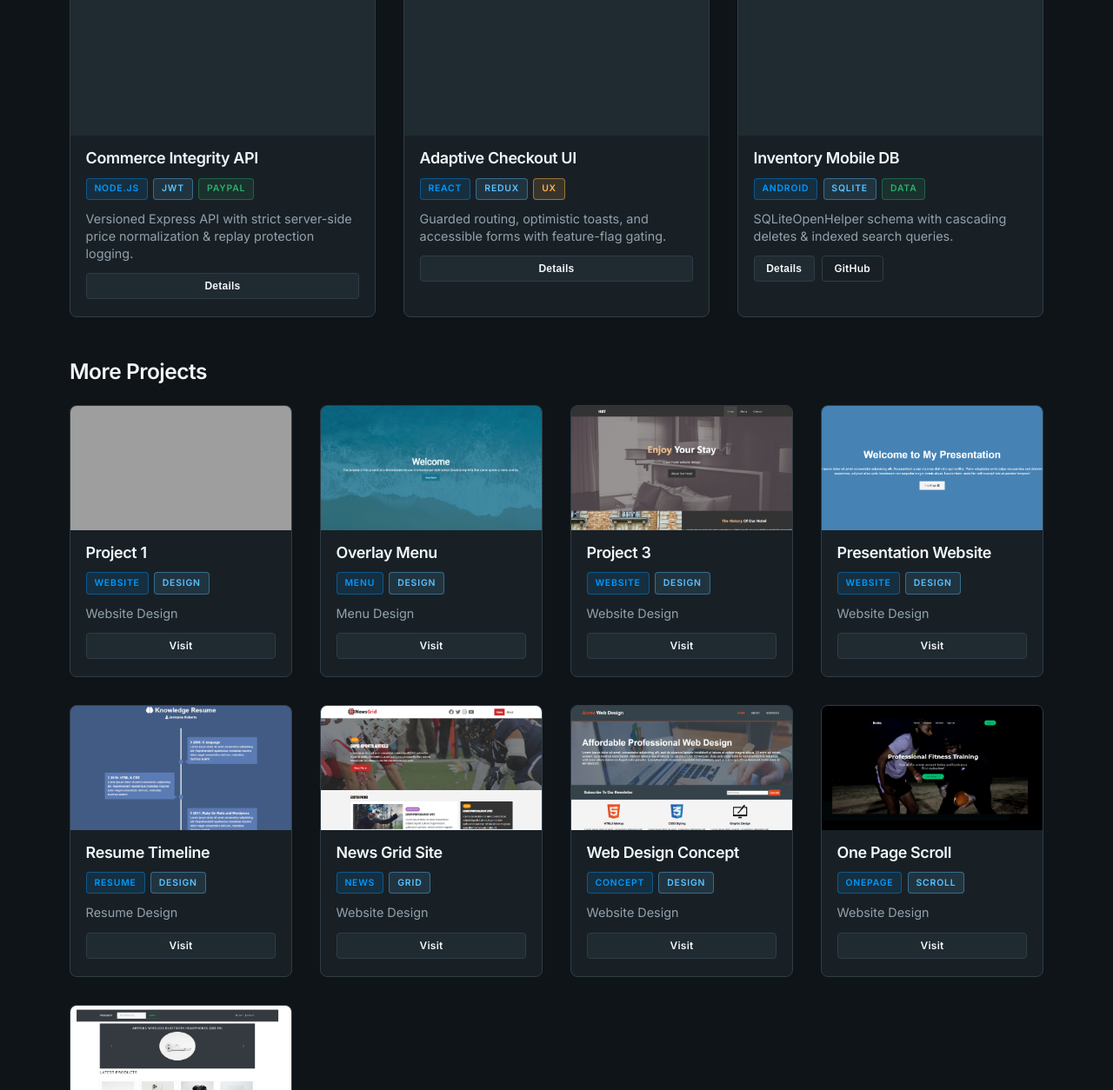
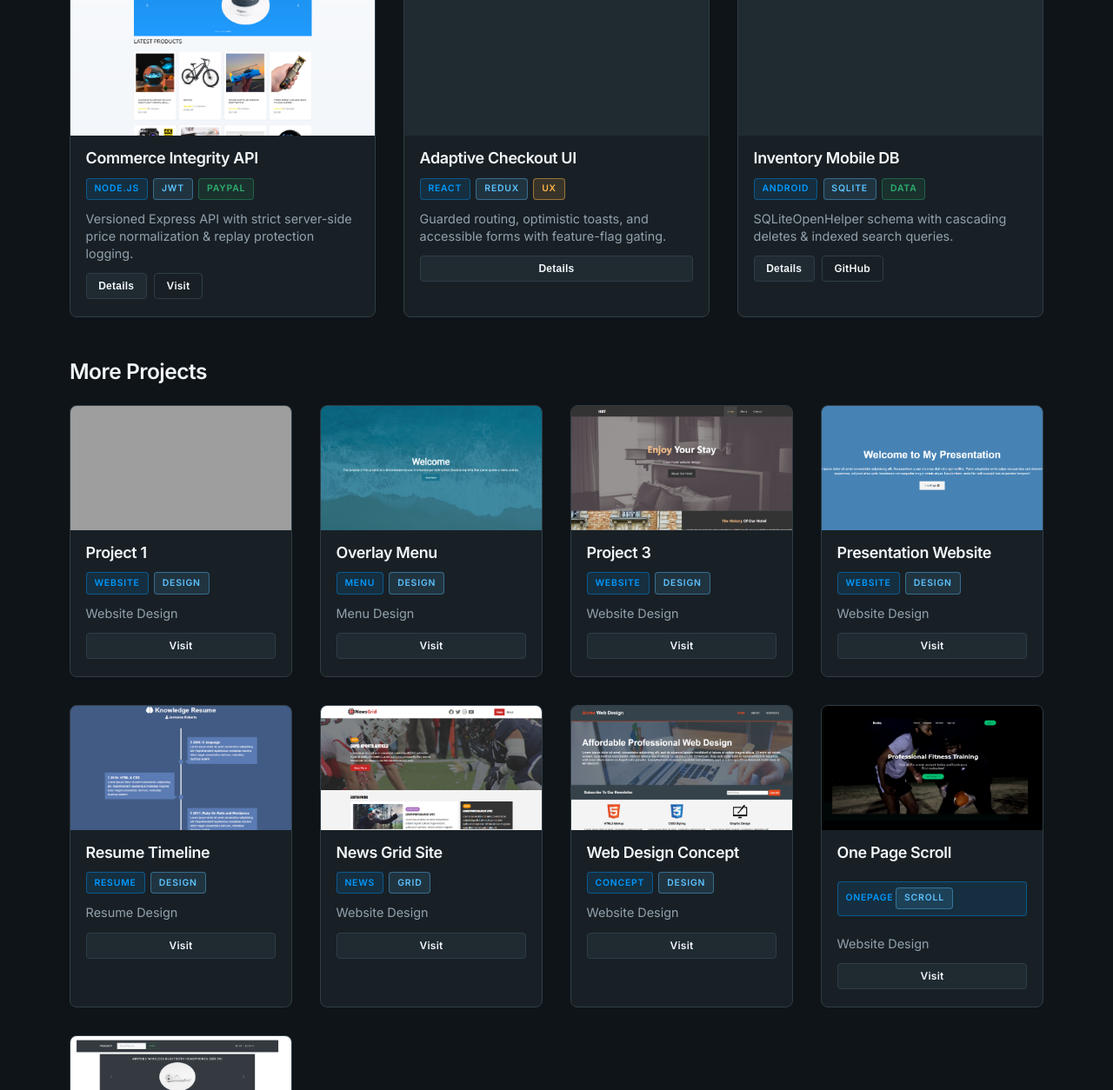
Before and after one commit to trueHiddenLotus/portfolio_website, a website: page dist/index.html in a window 1280 px wide. Shown: the part 949-2203 px from the top of the page at 87% size. Drawn offline with Linux system fonts and the light colour scheme; grey boxes are pictures that could not be loaded.

Commit message:
added link to MERN stack project

```diff
--- a/dist/index.html
+++ b/dist/index.html
@@ -55,7 +55,7 @@
       <h2 id="projects-title">Featured Projects</h2>
       <div class="l-grid l-grid--cols-3" style="margin-top:2rem">
         <article class="c-card c-card--project a-reveal" tabindex="0">
-          <div class="c-card__media"><img src="img/project1.jpg" alt="E-commerce dashboard screenshot"></div>
+          <div class="c-card__media"><img src="img/items/project9-A.png" alt="E-commerce dashboard screenshot"></div>
             <div class="c-card__body">
               <h3 class="c-card__title">Commerce Integrity API</h3>
               <ul class="c-card__tags">
@@ -64,7 +64,10 @@
                 <li class="c-badge c-badge--success">PayPal</li>
               </ul>
               <p class="c-card__excerpt">Versioned Express API with strict server-side price normalization & replay protection logging.</p>
-              <button class="btn btn--subtle btn--sm" data-modal="proj1">Details</button>
+              <div style="display:flex; gap:.5rem; flex-wrap:wrap;">
+                <button class="btn btn--subtle btn--sm" data-modal="proj1">Details</button>
+                <a class="btn btn--ghost btn--sm" href="https://www.lotustor.com/" target="_blank" rel="noopener" aria-label="Visit Commerce Integrity API live site">Visit</a>
+              </div>
             </div>
         </article>
         <article class="c-card c-card--project a-reveal" tabindex="0">
@@ -167,7 +170,7 @@
           <div class="c-card__media"><img src="img/items/project8.png" alt="One page scroll design screenshot"></div>
           <div class="c-card__body">
             <h3 class="c-card__title">One Page Scroll</h3>
-            <ul class="c-card__tags"><li class="c-badge c-badge--primary">OnePage</li><li class="c-badge c-badge--accent">Scroll</li></ul>
+            <ul class="c-badge c-badge--primary">OnePage</li><li class="c-badge c-badge--accent">Scroll</li></ul>
             <p class="c-card__excerpt">Website Design</p>
             <a class="btn btn--subtle btn--sm" href="https://trainingapp.onrender.com/" target="_blank" rel="noopener">Visit</a>
           </div>
```
Also changed, not shown: dist/img/items/project9-A.png (added).
